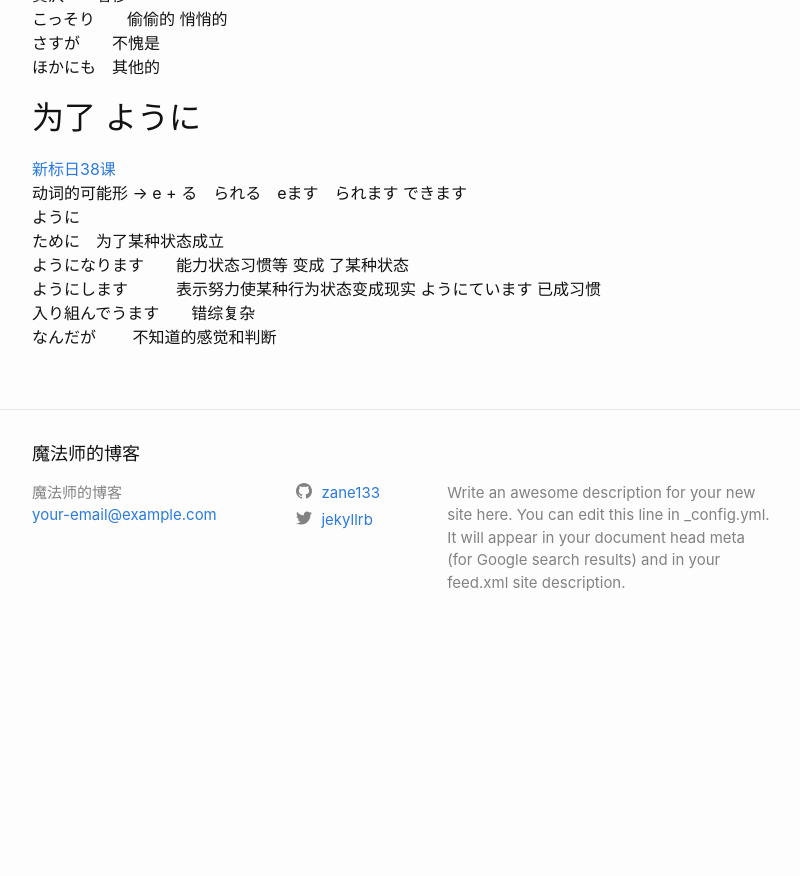
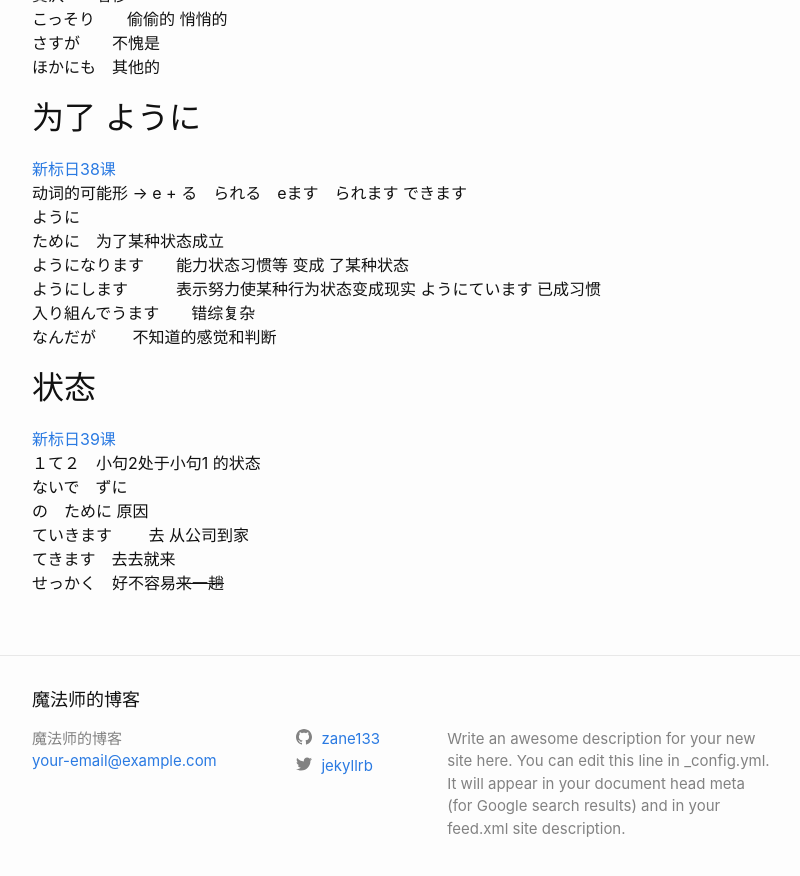
Before and after one commit to zane133/zane133.github.io, a Jekyll site: the page built from _posts/2019-08-17-japanese_study.markdown, in a window 1280 px wide and 900 px high, scrolled down 9491 px. Shown: the top 876 px of the window, without its empty margins (238-1038 px from the left). Built offline with Jekyll 4.4.1, drawn with Linux system fonts in a browser that asks for light colours; before the commit the page ends 10145 px from its top, so only the background shows below that.

Commit message:
Update 2019-08-17-japanese_study.markdown

```diff
--- a/_posts/2019-08-17-japanese_study.markdown
+++ b/_posts/2019-08-17-japanese_study.markdown
@@ -328,3 +328,12 @@ must     if     的话
 ようにています    已成习惯
 入り組んでうます　　错综复杂
 なんだが　　     不知道的感觉和判断
+
+## 状态
+[新标日39课](https://www.bilibili.com/video/av14150839/?p=41)
+１て２　小句2处于小句1 的状态
+ないで　ずに
+の　ために  原因
+ていきます　　 去 从公司到家
+てきます　去去就来
+せっかく　好不容易~~来一趟~~
```
